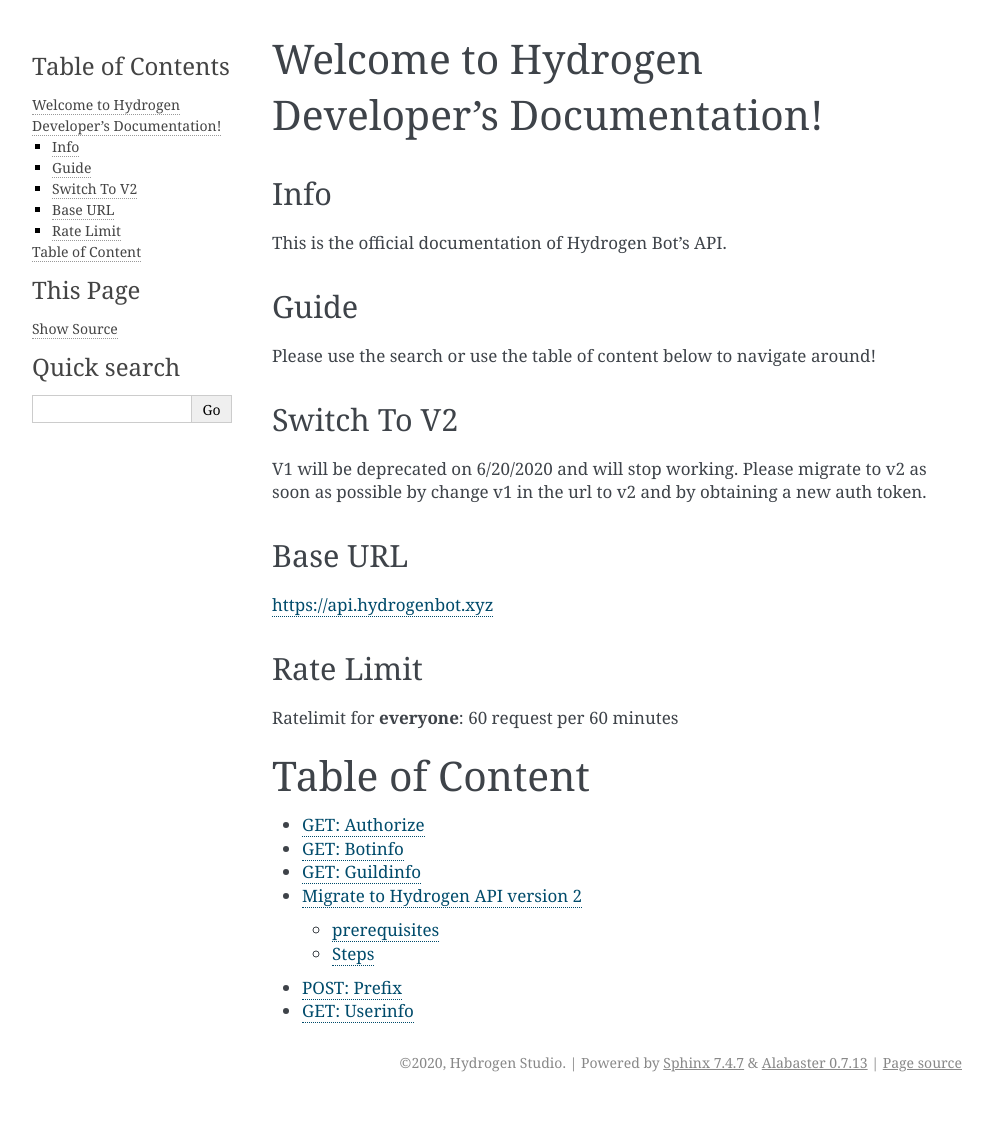
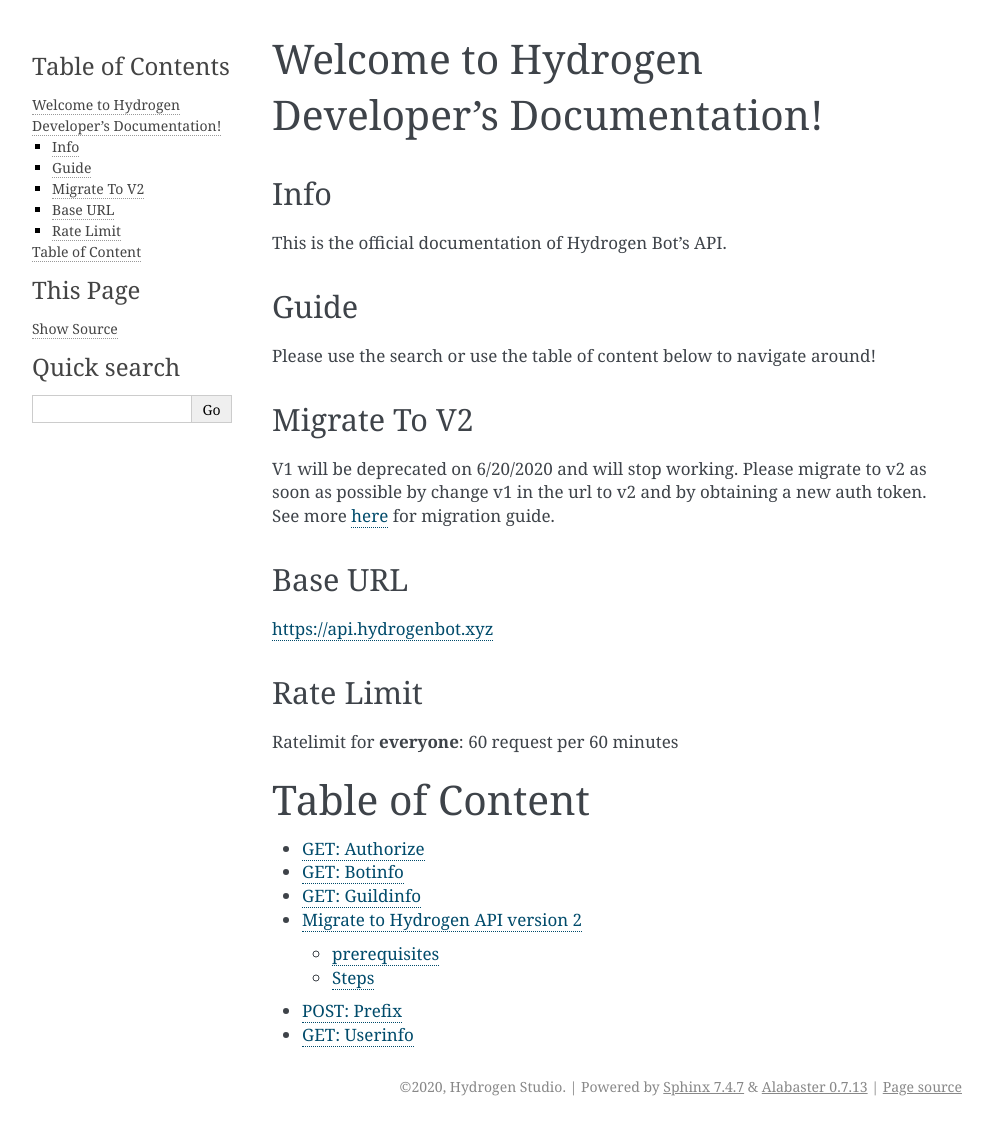
Before and after one commit to jerryzhangdev/hydrogen-developer-docs, a Sphinx documentation site: the page built from docs/source/index.rst, in a window 1280 px wide. Shown: the whole page, without its empty margins (148-1141 px from the left). Built offline with Sphinx 7.4.7, drawn with Linux system fonts in a browser that asks for light colours; before the commit the page ends 1102 px from its top, so only the background shows below that.

Commit message:
Update index.rst

```diff
--- a/docs/source/index.rst
+++ b/docs/source/index.rst
@@ -16,10 +16,10 @@
 
 Please use the search or use the table of content below to navigate around!
 
-Switch To V2
+Migrate To V2
 ------------
 
-V1 will be deprecated on 6/20/2020 and will stop working. Please migrate to v2 as soon as possible by change v1 in the url to v2 and by obtaining a new auth token.
+V1 will be deprecated on 6/20/2020 and will stop working. Please migrate to v2 as soon as possible by change v1 in the url to v2 and by obtaining a new auth token. See more `here <https://developer.hydrogenbot.xyz/en/latest/migratetov2.html>`_ for migration guide.
 
 
 Base URL
```
